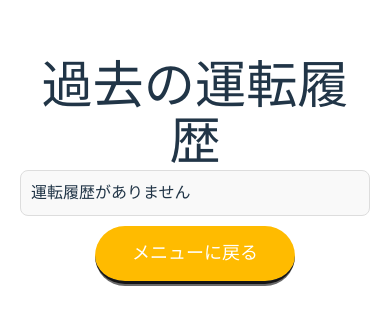
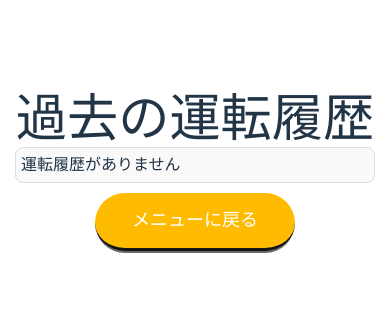
Before and after one commit to 20-shimizu/driver-lisence, a React (Vite) app in the folder frontend/: page /driving_history in a window 390 px wide. Shown: the part 245-570 px from the top of the page. Built offline with nearby package versions, Linux system fonts and the light colour scheme.

Commit message:
modify driving history ui

```diff
--- a/frontend/src/pages/DrivingHistory.css
+++ b/frontend/src/pages/DrivingHistory.css
@@ -49,3 +49,36 @@
   border-radius: 8px;
   margin-bottom: 10px;
 }
+
+/* レスポンシブ対応 */
+@media (max-width: 768px) {
+  .history-container {
+    padding: 15px;
+  }
+  .report-list {
+    max-height: 400px;
+    padding: 5px;
+  }
+  .report-item {
+    padding: 10px;
+  }
+  .report-image {
+    width: 80px;
+    height: 80px;
+  }
+}
+
+@media (min-width: 769px) and (max-width: 1024px) {
+  .history-container {
+    max-width: 700px;
+  }
+  .report-item {
+    padding: 12px;
+  }
+}
+
+@media (min-width: 1025px) {
+  .history-container {
+    max-width: 900px;
+  }
+}
```
